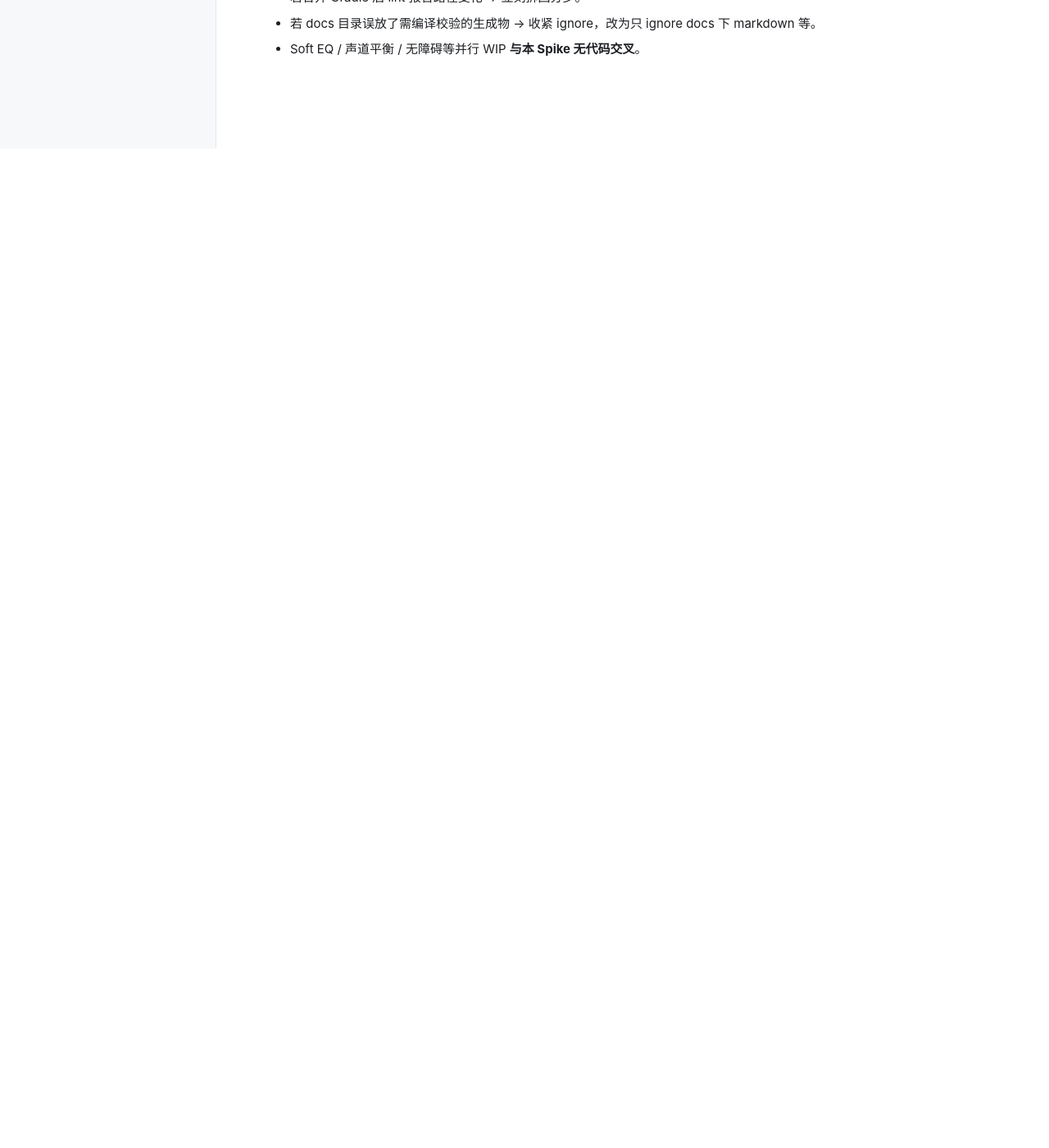
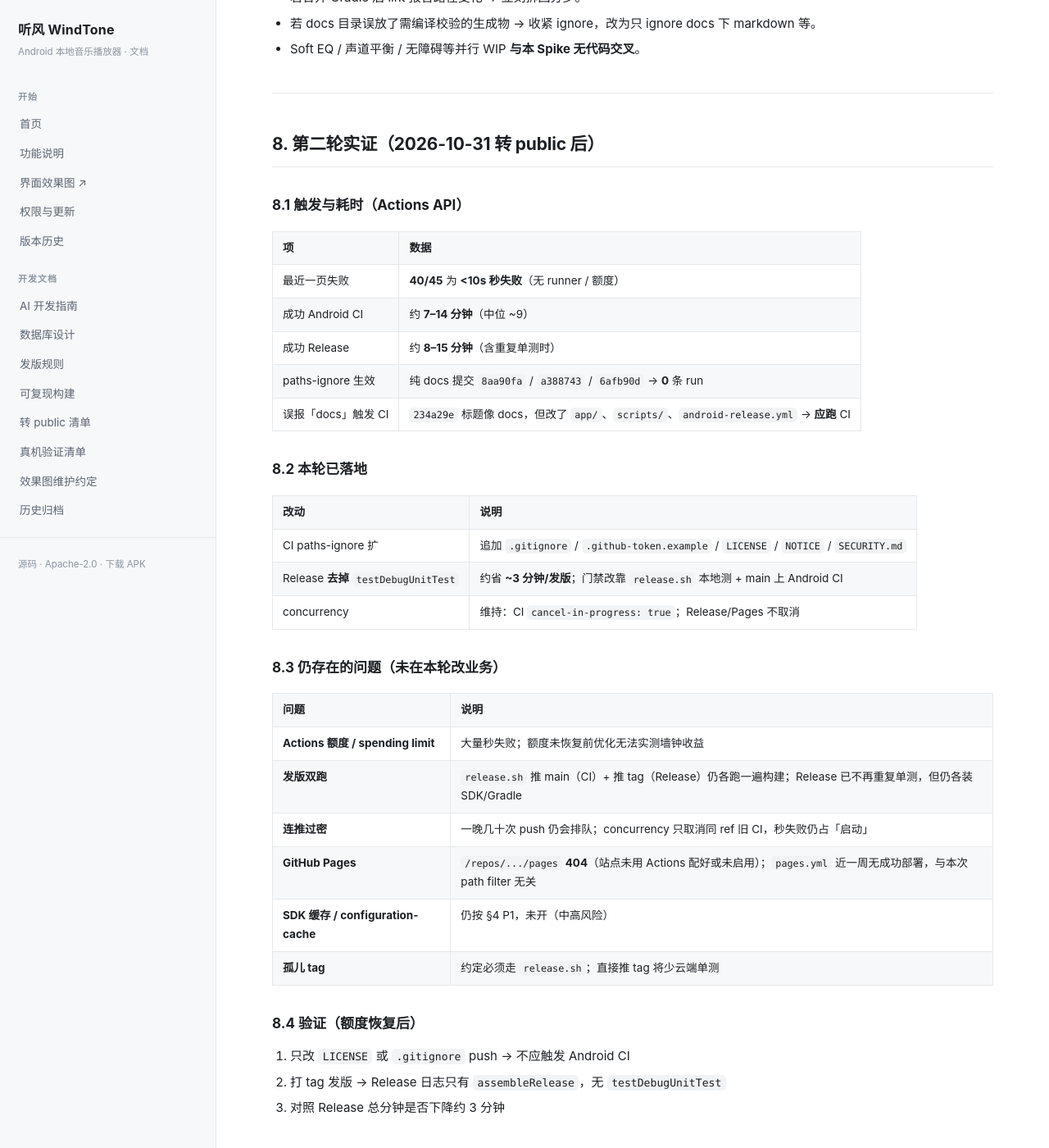
Before and after one commit to LuckyLearning/WindTone, a Jekyll site: the page built from docs/spike-CI提速.md, in a window 1280 px wide and 1400 px high, scrolled down 4084 px. Shown: the whole window at 82% size. Built offline with Jekyll 4.4.1, drawn with Linux system fonts in a browser that asks for light colours; our own code applies the rules of GitHub Pages for plain Markdown files; before the commit the page ends 4265 px from its top, so only the background shows below that.

Commit message:
docs(CI): 第二轮 Actions 提速实证 — paths 扩、Release 去重单测、仍存问题

```diff
--- a/docs/spike-CI提速.md
+++ b/docs/spike-CI提速.md
@@ -139,3 +139,42 @@ gradlew.bat testDebugUnitTest lintDebug assembleDebug --stacktrace
 - 若合并 Gradle 后 lint 报告路径变化 → 立刻拆回分步。
 - 若 docs 目录误放了需编译校验的生成物 → 收紧 ignore，改为只 ignore docs 下 markdown 等。
 - Soft EQ / 声道平衡 / 无障碍等并行 WIP **与本 Spike 无代码交叉**。
+
+---
+
+## 8. 第二轮实证（2026-10-31 转 public 后）
+
+### 8.1 触发与耗时（Actions API）
+
+| 项 | 数据 |
+| --- | --- |
+| 最近一页失败 | **40/45** 为 **&lt;10s 秒失败**（无 runner / 额度） |
+| 成功 Android CI | 约 **7–14 分钟**（中位 ~9） |
+| 成功 Release | 约 **8–15 分钟**（含重复单测时） |
+| paths-ignore 生效 | 纯 docs 提交 `8aa90fa` / `a388743` / `6afb90d` → **0** 条 run |
+| 误报「docs」触发 CI | `234a29e` 标题像 docs，但改了 `app/`、`scripts/`、`android-release.yml` → **应跑** CI |
+
+### 8.2 本轮已落地
+
+| 改动 | 说明 |
+| --- | --- |
+| CI paths-ignore 扩 | 追加 `.gitignore` / `.github-token.example` / `LICENSE` / `NOTICE` / `SECURITY.md` |
+| Release **去掉** `testDebugUnitTest` | 约省 **~3 分钟/发版**；门禁改靠 `release.sh` 本地测 + main 上 Android CI |
+| concurrency | 维持：CI `cancel-in-progress: true`；Release/Pages 不取消 |
+
+### 8.3 仍存在的问题（未在本轮改业务）
+
+| 问题 | 说明 |
+| --- | --- |
+| **Actions 额度 / spending limit** | 大量秒失败；额度未恢复前优化无法实测墙钟收益 |
+| **发版双跑** | `release.sh` 推 main（CI）+ 推 tag（Release）仍各跑一遍构建；Release 已不再重复单测，但仍各装 SDK/Gradle |
+| **连推过密** | 一晚几十次 push 仍会排队；concurrency 只取消同 ref 旧 CI，秒失败仍占「启动」 |
+| **GitHub Pages** | `/repos/.../pages` **404**（站点未用 Actions 配好或未启用）；`pages.yml` 近一周无成功部署，与本次 path filter 无关 |
+| **SDK 缓存 / configuration-cache** | 仍按 §4 P1，未开（中高风险） |
+| **孤儿 tag** | 约定必须走 `release.sh`；直接推 tag 将少云端单测 |
+
+### 8.4 验证（额度恢复后）
+
+1. 只改 `LICENSE` 或 `.gitignore` push → 不应触发 Android CI
+2. 打 tag 发版 → Release 日志只有 `assembleRelease`，无 `testDebugUnitTest`
+3. 对照 Release 总分钟是否下降约 3 分钟
```
